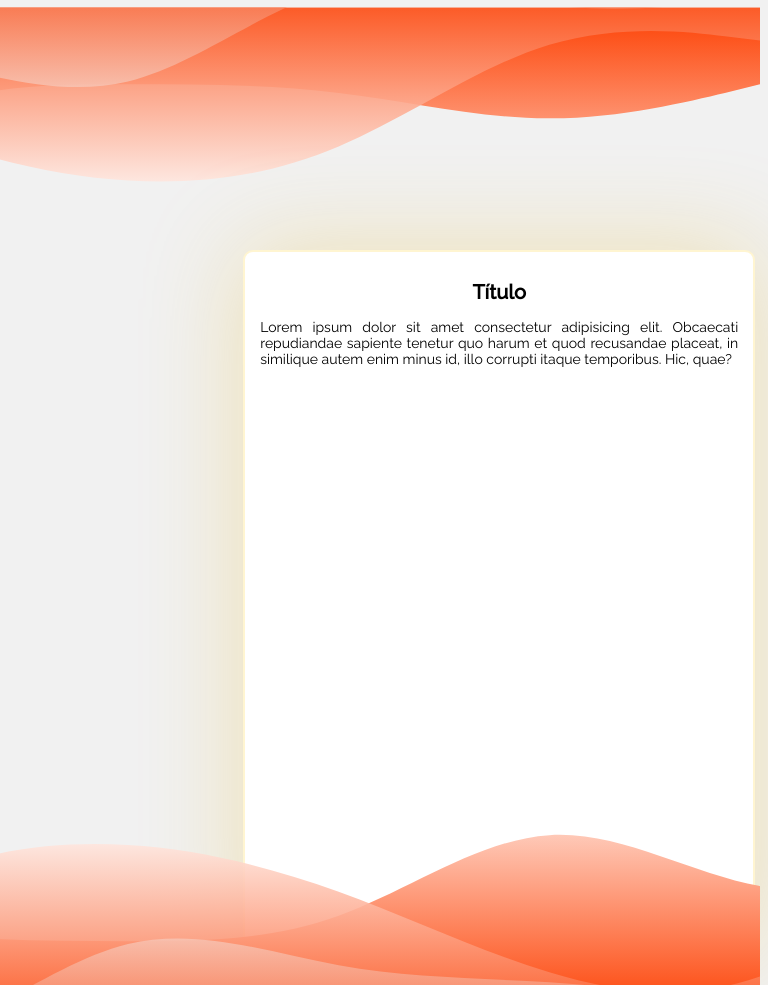
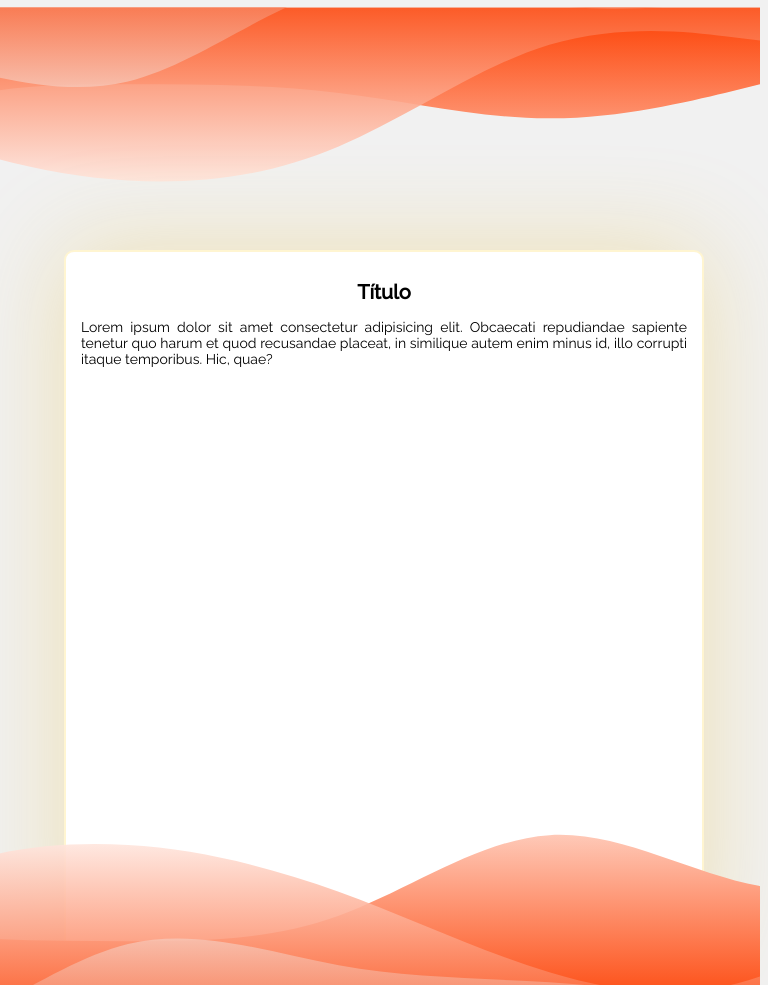
Before and after one commit to Gilixx/Proyecto_integrador_Mapa, a plain HTML site: page Baja_California.html in a window 1280 px wide. Shown: the top 985 px of the page, 512-1280 px from the left. Drawn offline with nearby package versions, Linux system fonts and the light colour scheme.

Commit message:
Update estilosCartas.css

```diff
--- a/css/estilosCartas.css
+++ b/css/estilosCartas.css
@@ -4,7 +4,7 @@ body {
 }
 
 .carta {
-    width: 40%;
+    width: 50%;
     height: 700px;
     padding: 15px;
     box-sizing: border-box;
@@ -12,7 +12,7 @@ body {
     border-radius: 15px;
     position: absolute;
     top: 75%;
-    left: 79%;
+    left: 70%;
     transform: translate(-50%, -50%);
     border: 2px solid #cccccc;
 }
```
